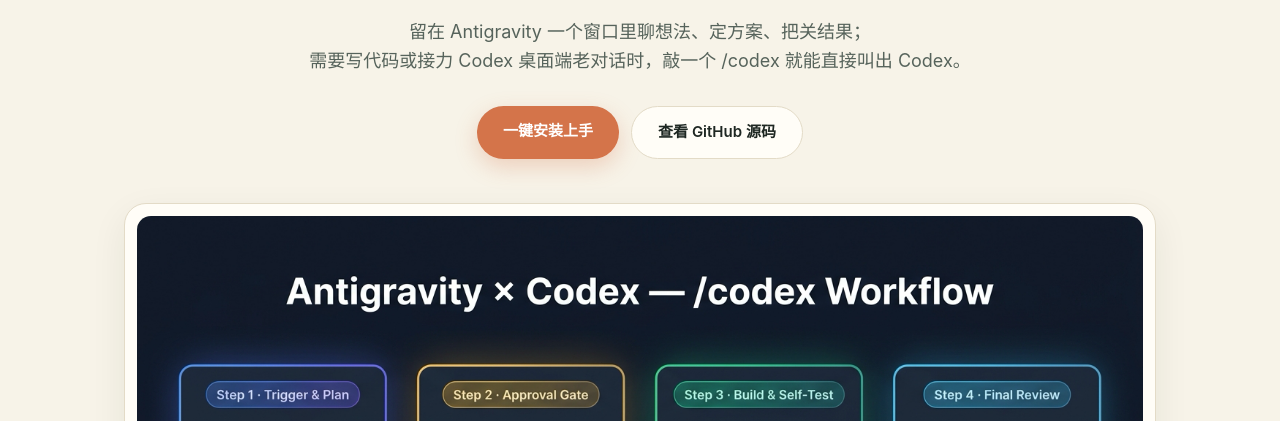
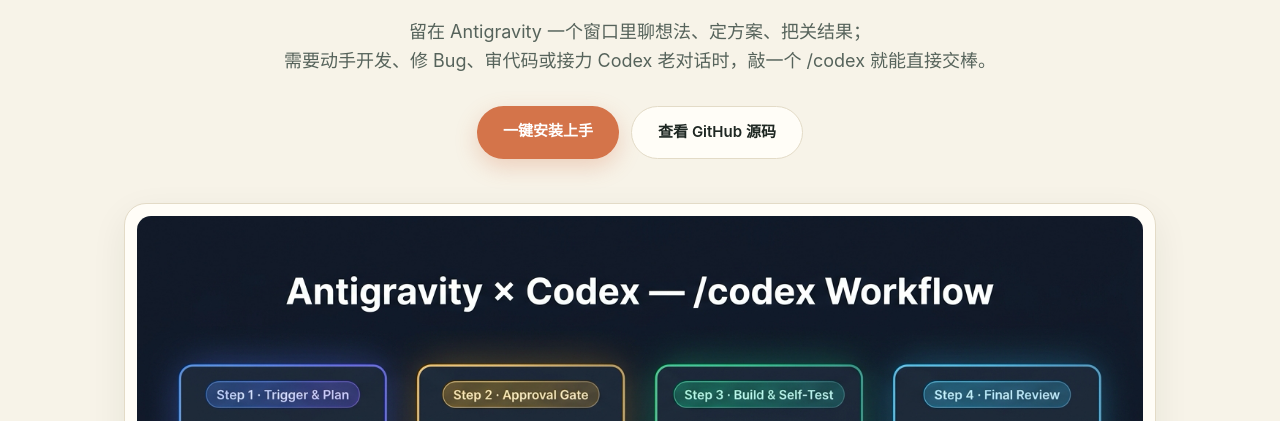
Before and after one commit to 19zbhy/antigravity-codex, a plain HTML site: page docs/index.html in a window 1280 px wide. Shown: the part 379-800 px from the top of the page. Drawn offline with Linux system fonts and the light colour scheme.

Commit message:
docs(pages): broaden hero subtitle to cover build, debug, review, and thread handoff

```diff
--- a/docs/index.html
+++ b/docs/index.html
@@ -371,9 +371,9 @@
                 data-en="Stay in one Antigravity window to brainstorm ideas, confirm the plan, and review the results;">
             留在 Antigravity 一个窗口里聊想法、定方案、把关结果；
           </span>
-          <span data-zh="需要写代码或接力 Codex 桌面端老对话时，敲一个 /codex 就能直接叫出 Codex。"
-                data-en="when it's time to code or pick up a Codex Desktop thread, just type /codex.">
-            需要写代码或接力 Codex 桌面端老对话时，敲一个 /codex 就能直接叫出 Codex。
+          <span data-zh="需要动手开发、修 Bug、审代码或接力 Codex 老对话时，敲一个 /codex 就能直接交棒。"
+                data-en="when it's time to build, debug, review code, or pick up a Codex thread, just type /codex.">
+            需要动手开发、修 Bug、审代码或接力 Codex 老对话时，敲一个 /codex 就能直接交棒。
           </span>
         </p>
         <div class="hero-cta">
```
